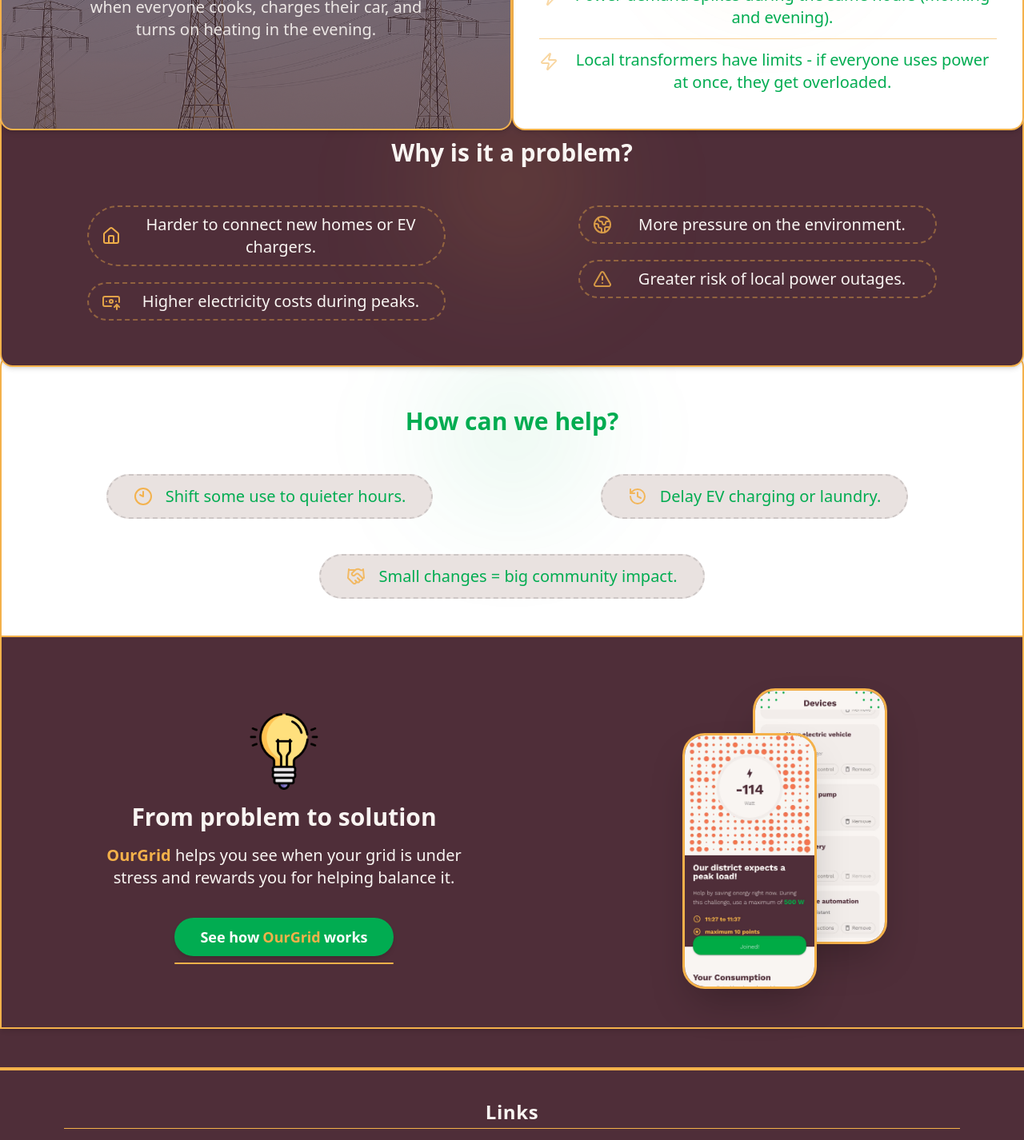
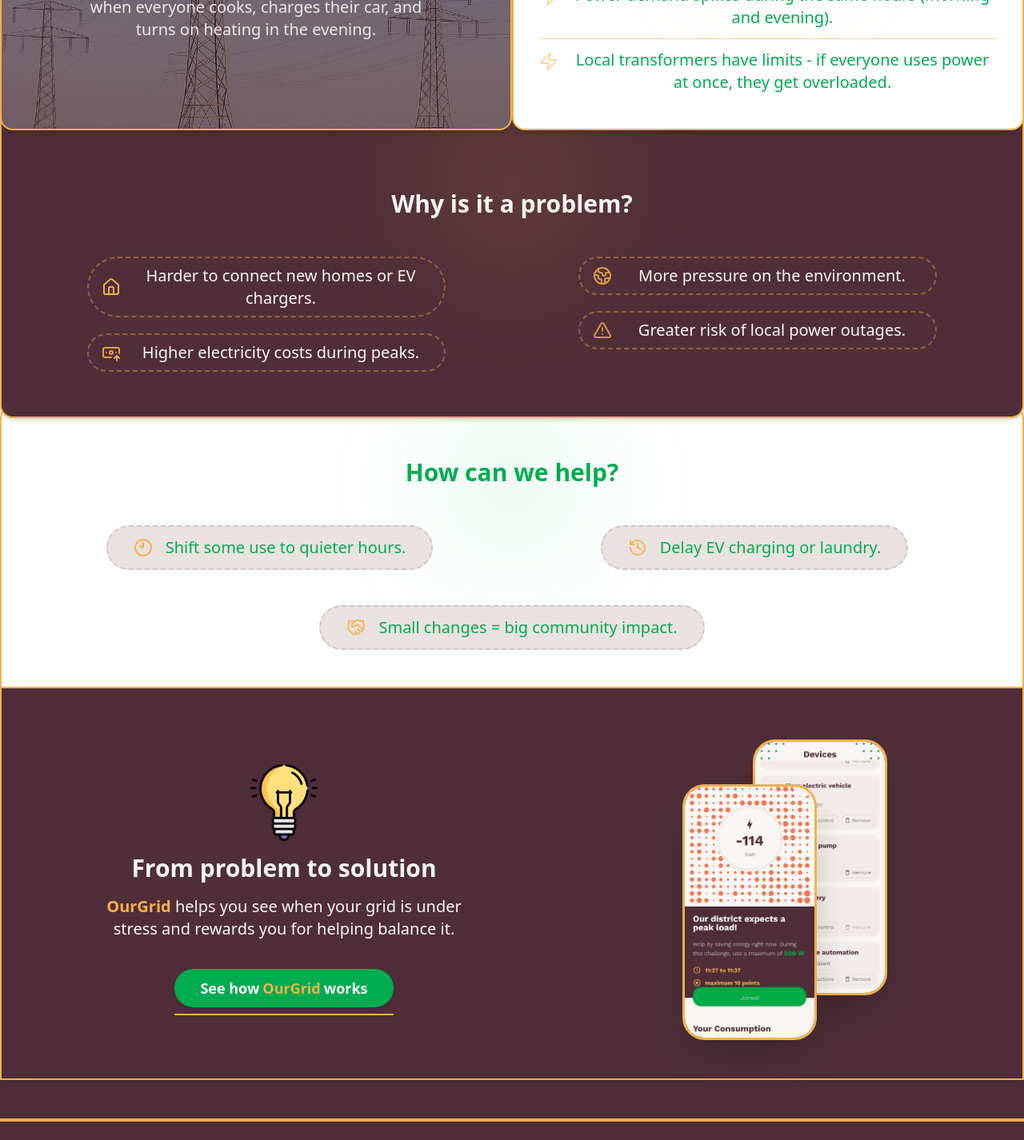
Before and after one commit to Marto8090/OurGrid_Website, a React (Vite) app in the folder client/: page /u/what-is-grid-congestion in a window 1280 px wide. Shown: the part 511-1937 px from the top of the page at 80% size. Built offline with nearby package versions, Linux system fonts and the light colour scheme.

Commit message:
style: adjust padding and layout in WhatIsCongestion component for improved visual hierarchy

```diff
--- a/client/src/pages/WhatIsCongestion.jsx
+++ b/client/src/pages/WhatIsCongestion.jsx
@@ -146,7 +146,8 @@ export default function WhatIsCongestion() {
           </div>
 
           {/* SECTION 3: WHY IS IT A PROBLEM */}
-          <div className="relative z-10 -mb-4 bg-[#4F2E39] text-[#F9F5F2] border-2 border-[#F4B14A] rounded-b-2xl md:rounded-2xl shadow-md p-6 md:p-8 pt-12 space-y-6 transition-transform duration-300 hover:-translate-y-1 hover:shadow-xl">
+          {/* SECTION 3: WHY IS IT A PROBLEM */}
+          <div className="relative z-10 -mb-4 bg-[#4F2E39] text-[#F9F5F2] border-2 border-[#F4B14A] rounded-b-2xl md:rounded-2xl shadow-md p-6 md:p-8 pt-14 md:pt-24 space-y-6 transition-transform duration-300 hover:-translate-y-1 hover:shadow-xl">
             <div className="pointer-events-none absolute inset-0 flex justify-center -z-10">
               <motion.div
                 className="w-40 h-40 rounded-full bg-[#F4B14A]/15 blur-3xl mt-2"
@@ -313,6 +314,7 @@ export default function WhatIsCongestion() {
           </Reveal>
 
           {/* SECTION 5: FROM PROBLEM TO SOLUTION (Static Images, No Glow, No Uplift) */}
+          {/* SECTION 5: FROM PROBLEM TO SOLUTION */}
           <Reveal delay={0.4}>
             <div className="bg-[#4F2E39] text-[#F9F5F2] border-2 border-[#F4B14A] shadow-md p-6 pt-12 md:pt-16 md:pb-12 md:p-8">
               <div className="grid gap-6 md:gap-10 md:grid-cols-2 items-center">
@@ -344,7 +346,8 @@ export default function WhatIsCongestion() {
                     </p>
                   )}
 
-                  <div className="w-full md:w-auto">
+                  {/* BUTTON CONTAINER - Changed to w-fit so line matches button width */}
+                  <div className="w-fit">
                     <a
                       href={`${base}/how-ourgrid-works`}
                       className="inline-flex items-center justify-center px-6 md:px-8 py-2.5 mt-2 md:mt-5 rounded-full bg-[#01AC51] text-white font-semibold text-sm md:text-lg shadow-md hover:bg-[#019245] transition-colors"
```
